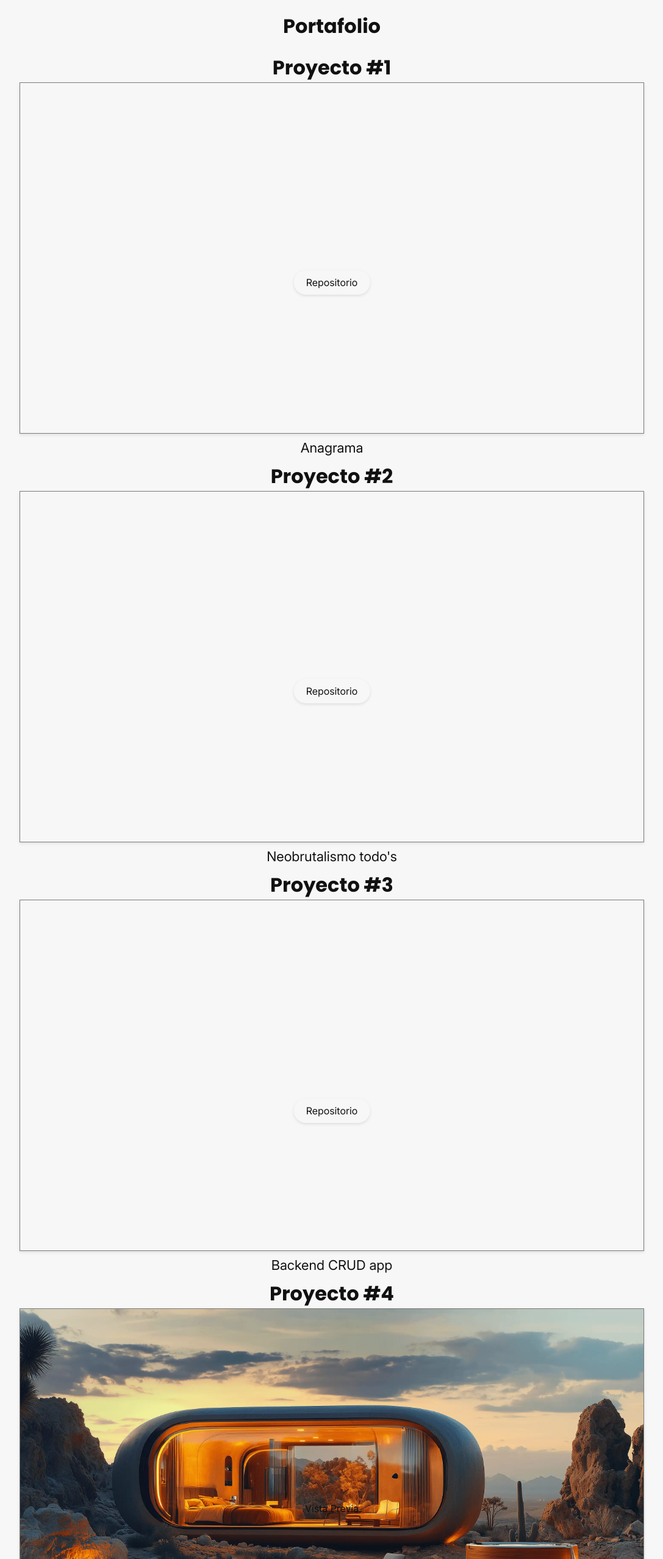
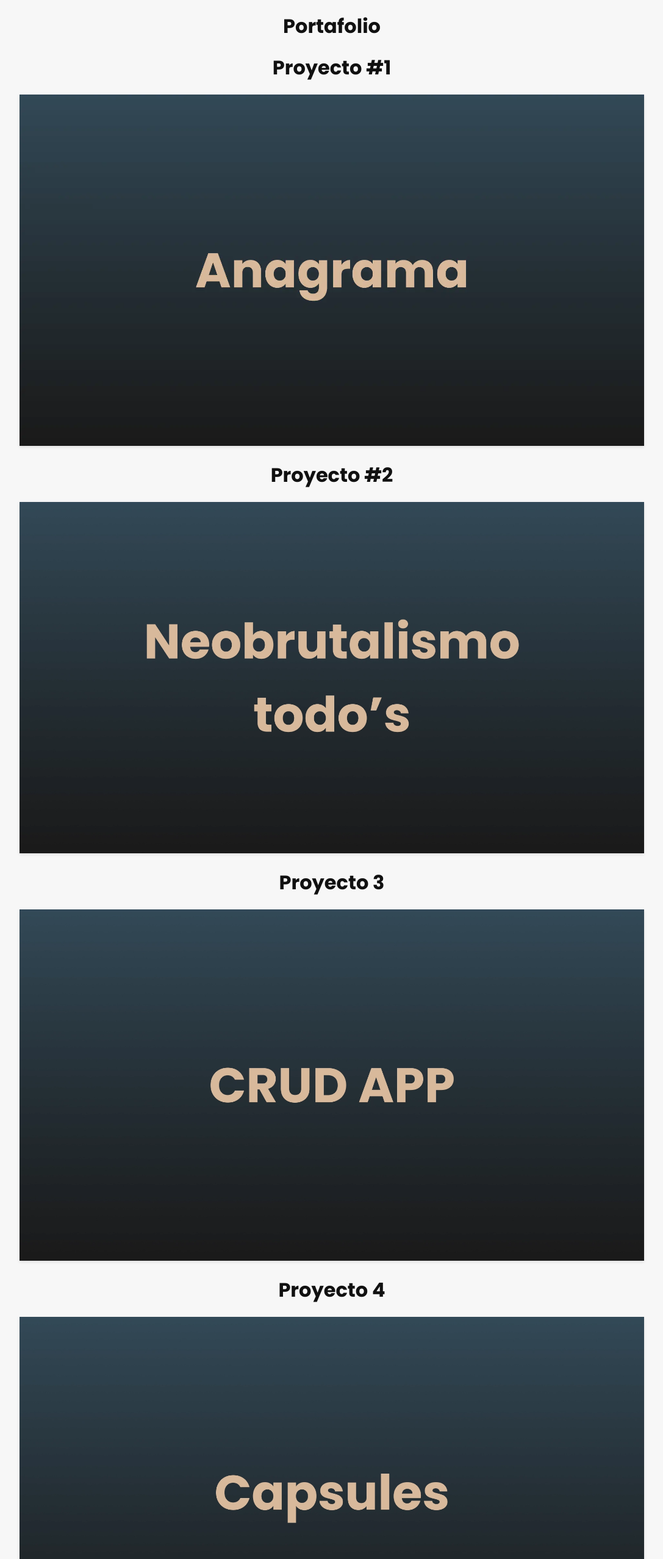
Before and after one commit to moi-7/tarea-portafolio, a plain HTML site: page index.html in a window 1280 px wide. Shown: the part 1364-3920 px from the top of the page at 61% size, without its empty margins (96-1183 px from the left). Drawn offline with Linux system fonts and the light colour scheme.

Commit message:
updated images

```diff
--- a/index.html
+++ b/index.html
@@ -8,7 +8,7 @@
   <link rel="preload" href="assets/fonts/inter.ttf" as="font" type="font/ttf">
   <link rel="preload" href="assets/fonts/poppins.ttf" as="font" type="font/ttf">
   <link rel="stylesheet" href="style.css" />
-  <title>Portafolio</title>
+  <title>MS - Portafolio</title>
 </head>
 
 <body>
@@ -105,39 +105,31 @@
 
       <article class="proyecto_1">
         <h2 class="titulo_proyecto_1">Proyecto #1</h2>
-        <div class="c_imagen_proyecto_1 c-degradado">
-          <img src="" alt="">
-          <a href="" class="boton_proyecto_1 boton" tabindex="0">Repositorio</a>
+        <div class="c_imagen_proyecto_1">
+          <a href="https://github.com/moi-7/Anagrama" tabindex="0" target="_blank" rel="noreferrer noopener"><img src="assets/anagrama.webp" alt="" class="imagen_proyecto_1"></a>
         </div>
-        <p class="texto_proyecto_1">Anagrama</p>
       </article>
 
       <article class="proyecto_2">
         <h2 class="titulo_proyecto_2">Proyecto #2</h2>
-        <div class="c_imagen_proyecto_2 c-degradado">
-          <img src="" alt="">
-          <a href="" class="boton_proyecto_2 boton" tabindex="0">Repositorio</a>
+        <div class="c_imagen_proyecto_2">
+          <a href="https://github.com/moi-7/todo" tabindex="0" target="_blank" rel="noreferrer noopener"><img src="assets/neo.webp" alt="" class="imagen_proyecto_2"></a>
         </div>
-        <p class="texto_proyecto_2">Neobrutalismo todo's</p>
       </article>
 
 
       <article class="proyecto_3">
-        <h2 class="titulo_proyecto_3">Proyecto #3</h2>
-        <div class="c_imagen_proyecto_3 c-degradado">
-          <img src="" alt="">
-          <p class="texto_proyecto_3">Backend CRUD app</p>
-          <a href="" class="boton_proyecto_3 boton" tabindex="0">Repositorio</a>
+        <h2 class="titulo_proyecto_3">Proyecto 3</h2>
+        <div class="c_imagen_proyecto_3">
+          <a href="https://github.com/moi-7/CRUD-APP" tabindex="0" target="_blank" rel="noreferrer noopener"><img src="assets/CRUD.webp" alt="" class="imagen_proyecto_3"></a>
         </div>
       </article>
 
       <article class="proyecto_4">
-        <h2 class="titulo_proyecto_4">Proyecto #4</h2>
-        <div class="c_imagen_proyecto_4 c-degradado">
-          <img src="assets/capsule.webp" alt="">
-          <a href="" class="boton_proyecto_4 boton" tabindex="0">Vista Previa</a>
+        <h2 class="titulo_proyecto_4">Proyecto 4</h2>
+        <div class="c_imagen_proyecto_4">
+          <a href="https://capsules.moyra.co/" tabindex="0" target="_blank" rel="noreferrer noopener"><img src="assets/capsules.webp" alt="" class="imagen_proyecto_4"></a>
         </div>
-        <p class="texto_proyecto_4">Capsulas Full Stack</p>
       </article>
     </section>
 
--- a/style.css
+++ b/style.css
@@ -156,7 +156,7 @@ p {
   position: fixed;
   animation: desplazar_-x ease-in-out;
   animation-timeline: scroll(root);
-  animation-range: 100px 400px;
+  animation-range: 150px 610px;
   animation-fill-mode: forwards;
 }
 
@@ -180,11 +180,6 @@ p {
   justify-content: center;
   padding: var(--space-md);
 }
-/* .c_hamburguesa img, .c_cerrar img{
-  width: calc(var(--horizontal-area) * 35);
-  height: calc(var(--vertical-area) * 35);
-  border-radius: var(--radius);
-} */
 
 .c_cerrar{
   width: 100%;
@@ -286,10 +281,6 @@ p {
   margin-bottom: var(--space-sm);
 }
 
-.titulo_perfil,
-.texto_perfil {
-  text-shadow: 2rem black; /* Necesita arreglo */
-}
 
 #biografia{
   text-align: center;
@@ -350,46 +341,17 @@ progress[value]::-webkit-progress-value {
 #portafolio img{
   max-width: 80%;
   aspect-ratio: 16 / 9;
-  border: var(--border);
   margin-inline: auto;
+  margin-block: var(--space-md);
   box-shadow: var(--shadow);
+  transition: transform .3s ease-in-out;
+
+  &:hover {
+    box-shadow: var(--shadow);
+    transform: scale(.9);
+  }
 }
 
-.c-degradado{
-  position: relative;
-}
-
-.c.degradado::before {
-  content: "";
-  position: absolute;
-  top: 0;
-  left: 0;
-  width: 100%;
-  height: 100%;
-  z-index: 9;
-  background: oklab(100% 0 -0.00011);
-  background: linear-gradient(180deg, oklch(100% 0.00011 271.152 / 0) 40%, oklab(0% 0 0 / 0.39) 85%);
-  background-color: red;
-}
-
-.boton {
-  padding: var(--space-sm) var(--space-md);
-  border: var(--color-text);
-  border-radius: var(--btn_radius);
-  box-shadow: var(--shadow);
-  transition: hover .3s ease-in-out;
-  position: absolute;
-  top: 50%;
-  left: 50%;
-  transform: translate(-50%, 50%);
-  transition: all .3s ease-in-out;
-  font-size: clamp(var(--font-size-xsm), 4vw, var(--font-size-base));
-
-  &:hover {
-    background-color: var(--color-bgs);
-    color: var(--color-text-alt);
-  }
-}
 
 .contacto_titulo{
   margin-block: var(--space-sm);
```
Also changed, not shown: assets/CRUD.webp (added), assets/anagrama.webp (added), assets/capsule.webp (deleted), assets/capsules.webp (added), assets/github.svg (added), assets/linkedin.svg (added), assets/neo.webp (added), assets/x.svg (added), image-1.png (deleted), image.png (deleted).
